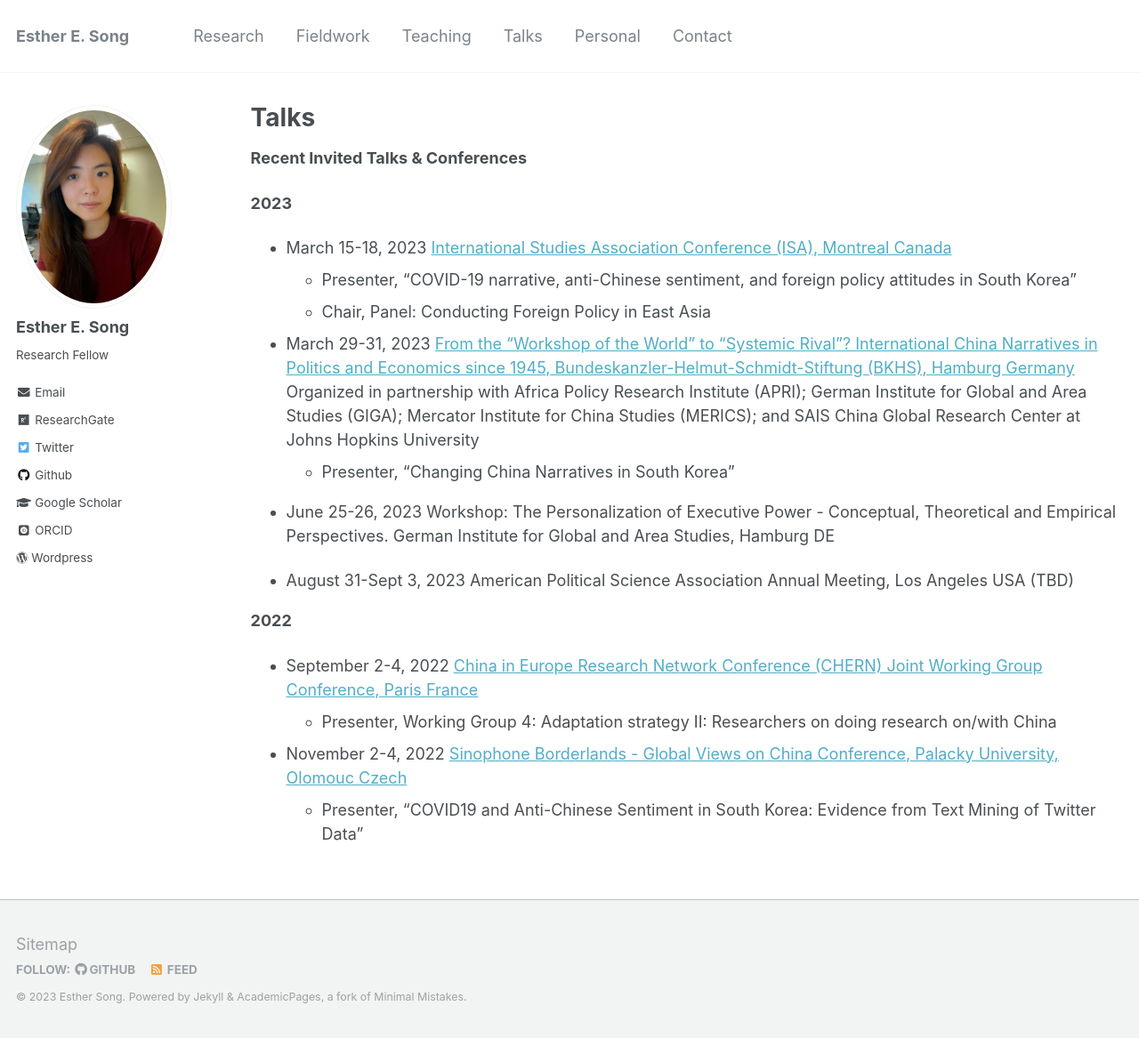
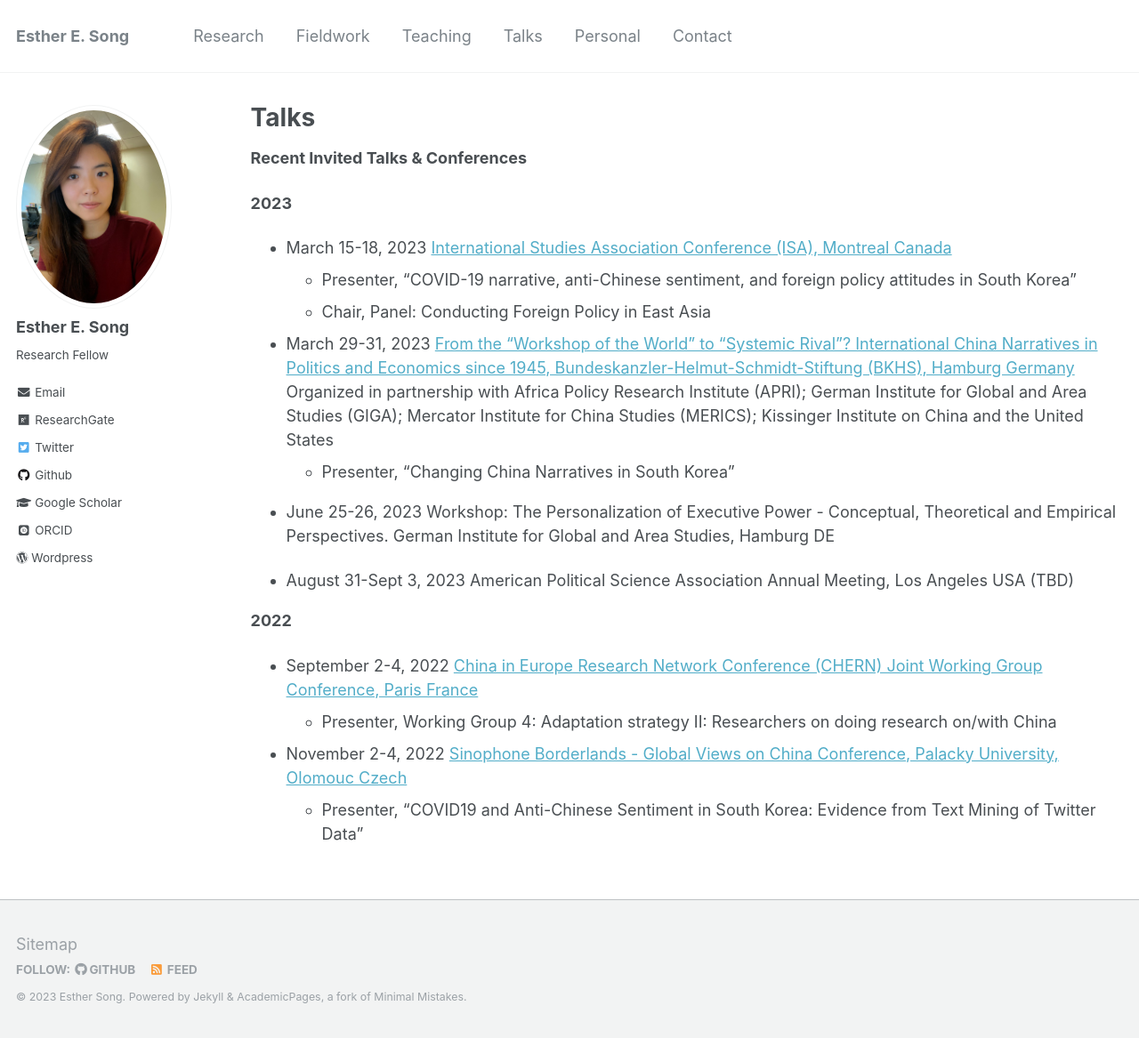
Before and after one commit to ehsong/ehsong.github.io, a Jekyll site: the page built from _pages/talks.md, in a window 1280 px wide and 1167 px high. Shown: the whole window at 89% size. Built offline with Jekyll 4.4.1, drawn with Linux system fonts in a browser that asks for light colours; some web fonts are replaced.

Commit message:
Update talks.md

```diff
--- a/_pages/talks.md
+++ b/_pages/talks.md
@@ -16,7 +16,7 @@ author_profile: true
    * Chair, Panel: Conducting Foreign Policy in East Asia
 
 - March 29-31, 2023 [From the “Workshop of the World” to “Systemic Rival”? International China Narratives in Politics and Economics since 1945, Bundeskanzler-Helmut-Schmidt-Stiftung (BKHS), Hamburg Germany](https://www.helmut-schmidt.de/en/)
-Organized in partnership with Africa Policy Research Institute (APRI); German Institute for Global and Area Studies (GIGA); Mercator Institute for China Studies (MERICS); and SAIS China Global Research Center at Johns Hopkins University
+Organized in partnership with Africa Policy Research Institute (APRI); German Institute for Global and Area Studies (GIGA); Mercator Institute for China Studies (MERICS); Kissinger Institute on China and the United States
    * Presenter, "Changing China Narratives in South Korea"
 
 - June 25-26, 2023 Workshop: The Personalization of Executive Power - Conceptual, Theoretical and Empirical Perspectives. German Institute for Global and Area Studies, Hamburg DE
```
